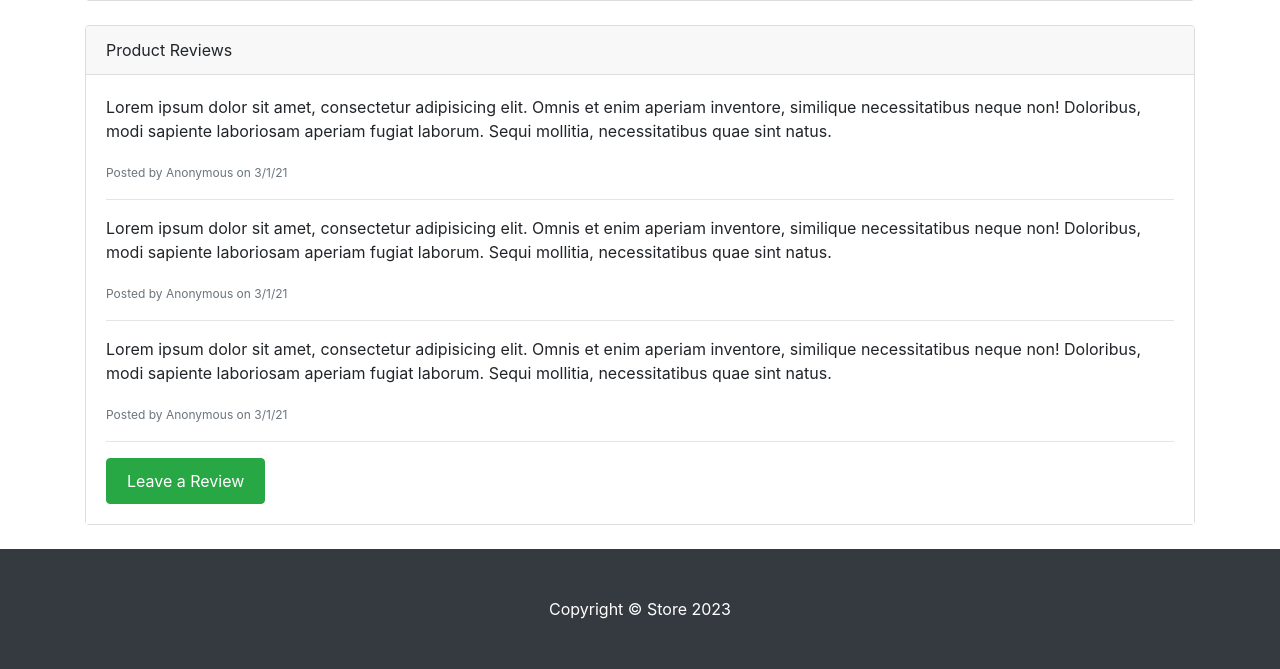
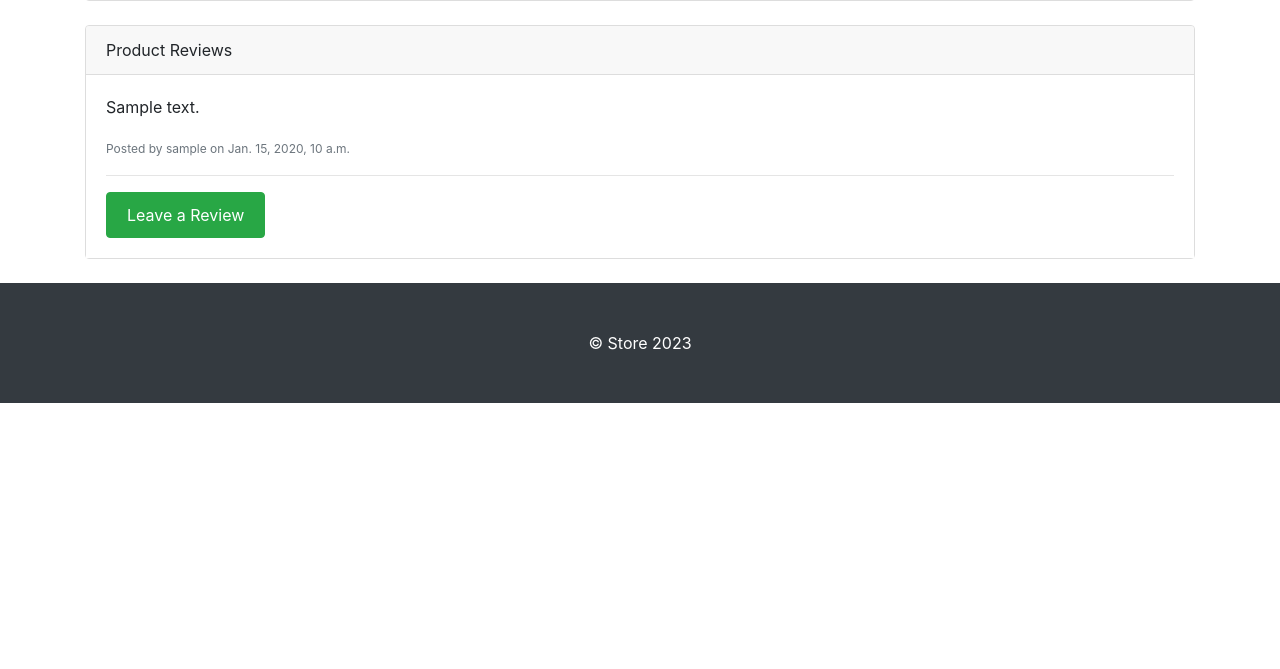
Before and after one commit to flanceal/e-commerce-store, a Django app: template products/templates/products/one_product.html in a window 1280 px wide. Shown: the part 408-1077 px from the top of the page. After the commit the page ends 811 px from the top, so only its background shows below. Run offline with Django 3.2, Linux system fonts and the light colour scheme; the template is opened without the code that fills it: most values are stand-ins (such as "Sample title", 1, 10 or a date in 2020); grey boxes marked "Sample" are stand-in pictures; some libraries are stand-ins or nearby versions.

Commit message:
implemented review functionality for products

```diff
--- a/products/templates/products/base.html
+++ b/products/templates/products/base.html
@@ -42,7 +42,7 @@
                 {% endif %}
                 {% if user.id %}
                 <li class="nav-item dropdown">
-                    <a class="nav-link dropdown-toggle" href="#" id="navbarDropdown" role="button"
+                    <a class="nav-link dropdown-toggle" href="" id="navbarDropdown" role="button"
                        data-bs-toggle="dropdown" aria-expanded="false">
                         <i class="fas fa-user-circle"></i>
                     </a>
@@ -75,17 +75,47 @@
 
 {% block footer %} {% endblock %}
 
+<!-- Review Modal -->
+<div class="modal fade" id="reviewModal" tabindex="-1" role="dialog" aria-labelledby="reviewModalLabel" aria-hidden="true">
+    <div class="modal-dialog" role="document">
+        <div class="modal-content">
+            <div class="modal-header">
+                <h5 class="modal-title" id="reviewModalLabel">Leave a Review</h5>
+                <button type="button" class="close" data-dismiss="modal" aria-label="Close">
+                    <span aria-hidden="true">&times;</span>
+                </button>
+            </div>
+            <div class="modal-body">
+                <form id="reviewForm" action="" method="post">
+                    {% csrf_token %}
+                    <!-- Include necessary review form fields -->
+                    <!-- ... -->
+                    <button type="submit" class="btn btn-primary">Submit Review</button>
+                </form>
+            </div>
+        </div>
+    </div>
+</div>
+<!-- /.modal -->
 
 <!-- Bootstrap core JavaScript -->
-<script src="{% static '/vendor/jquery/jquery.min.js' %}"></script>
-<script src="{% static '/vendor/bootstrap/js/bootstrap.bundle.min.js' %}"></script>
-<script src="https://cdn.jsdelivr.net/npm/bootstrap@5.1.3/dist/js/bootstrap.bundle.min.js"
-        integrity="sha384-ka7Sk0Gln4gmtz2MlQnikT1wXgYsOg+OMhuP+IlRH9sENBO0LRn5q+8nbTov4+1p"
-        crossorigin="anonymous"></script>
+<script src="{% static 'vendor/jquery/jquery.min.js' %}"></script>
+<script src="{% static 'vendor/bootstrap/js/bootstrap.bundle.min.js' %}"></script>
 
 <!-- FontAwesome script -->
 <script src="{% static 'vendor/fontawesome/fontawesome-icons.js' %}" crossorigin="anonymous"></script>
 
+<!-- Custom script for showing the review modal -->
+{% block scripts %}
+<script>
+    $('#reviewModal').on('show.bs.modal', function () {
+        // Update the form action URL dynamically based on the current page URL
+        var currentUrl = window.location.href;
+        $('#reviewForm').attr('action', currentUrl);
+    });
+</script>
+{% endblock %}
+
 </body>
 
 </html>
--- a/products/templates/products/one_product.html
+++ b/products/templates/products/one_product.html
@@ -25,8 +25,6 @@
                             <h3 class="card-title">{{ product.name }}</h3>
                             <h4>Price: ${{ product.price }}</h4>
                             <p class="card-text">{{ product.description }}</p>
-{#                            <span class="text-warning">&#9733; &#9733; &#9733; &#9733; &#9734;</span>#}
-{#                            4.0 stars#}
                         </div>
                     </div>
                 </div>
@@ -43,22 +41,16 @@
                     Product Reviews
                 </div>
                 <div class="card-body">
-                    <p>Lorem ipsum dolor sit amet, consectetur adipisicing elit. Omnis et enim aperiam inventore,
-                        similique necessitatibus neque non! Doloribus, modi sapiente laboriosam aperiam fugiat
-                        laborum. Sequi mollitia, necessitatibus quae sint natus.</p>
-                    <small class="text-muted">Posted by Anonymous on 3/1/21</small>
-                    <hr>
-                    <p>Lorem ipsum dolor sit amet, consectetur adipisicing elit. Omnis et enim aperiam inventore,
-                        similique necessitatibus neque non! Doloribus, modi sapiente laboriosam aperiam fugiat
-                        laborum. Sequi mollitia, necessitatibus quae sint natus.</p>
-                    <small class="text-muted">Posted by Anonymous on 3/1/21</small>
-                    <hr>
-                    <p>Lorem ipsum dolor sit amet, consectetur adipisicing elit. Omnis et enim aperiam inventore,
-                        similique necessitatibus neque non! Doloribus, modi sapiente laboriosam aperiam fugiat
-                        laborum. Sequi mollitia, necessitatibus quae sint natus.</p>
-                    <small class="text-muted">Posted by Anonymous on 3/1/21</small>
-                    <hr>
-                    <a href="#" class="btn btn-success">Leave a Review</a>
+                    {% if not reviews %}
+                        <h4>No reviews yet</h4>
+                    {% else %}
+                        {% for review in reviews %}
+                            <p> {{ review.review }}</p>
+                            <small class="text-muted">Posted by {{ reviews.username }} on {{ review.created_timestamp }}</small>
+                            <hr>
+                        {% endfor %}
+                    {% endif %}
+                    <button class="btn btn-success" data-toggle="modal" data-target="#reviewModal">Leave a Review</button>
                 </div>
             </div>
             <!-- /.card -->
@@ -70,12 +62,38 @@
     <!-- /.row -->
 
 </div>
+
+<!-- Review Modal -->
+<div class="modal fade" id="reviewModal" tabindex="-1" role="dialog" aria-labelledby="reviewModalLabel" aria-hidden="true">
+    <div class="modal-dialog" role="document">
+        <div class="modal-content">
+            <div class="modal-header">
+                <h5 class="modal-title" id="reviewModalLabel">Leave a Review</h5>
+                <button type="button" class="close" data-dismiss="modal" aria-label="Close">
+                    <span aria-hidden="true">&times;</span>
+                </button>
+            </div>
+            <div class="modal-body">
+                <form id="reviewForm" action="{% url 'products:product-info' product.slug %}" method="post">
+                    {% csrf_token %}
+                    <div class="form-group">
+                        <label for="reviewText">Review Text</label>
+                        <textarea class="form-control" id="reviewText" name="review" rows="5" required></textarea>
+                    </div>
+                    <button type="submit" class="btn btn-primary">Submit Review</button>
+                </form>
+            </div>
+        </div>
+    </div>
+</div>
+<!-- /.modal -->
+
 {% endblock %}
 
 {% block footer %}
 <footer class="py-5 bg-dark">
     <div class="container">
-        <p class="m-0 text-center text-white">Copyright &copy; Store 2023</p>
+        <p class="m-0 text-center text-white">&copy; Store 2023</p>
     </div>
     <!-- /.container -->
 </footer>
```
Also changed, not shown: products/forms.py (added, +7 -0 lines), products/models.py (+10 -0 lines), products/views.py (+20 -3 lines).
